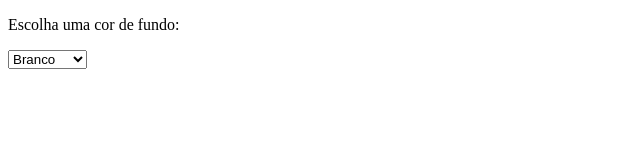
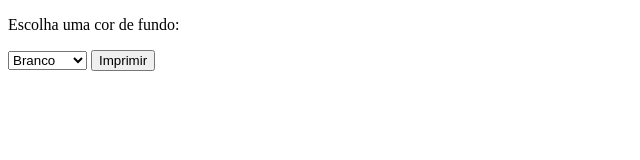
Before and after one commit to marconesb/FunctionChangeBackground-JS, a plain HTML site: page index.html in a window 1280 px wide. Shown: the whole page, without its empty margins (0-640 px from the left). Drawn offline with Linux system fonts and the light colour scheme.

Commit message:
Function Print

```diff
--- a/index.html
+++ b/index.html
@@ -19,7 +19,7 @@
     </select>
 
 
-
+<button onclick="print()">Imprimir</button>
 
 <script src="index.js"> </script>
 </body>
```
